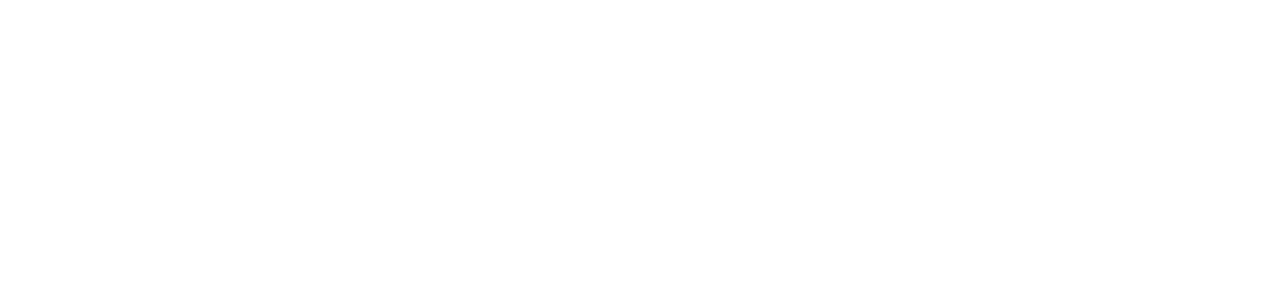
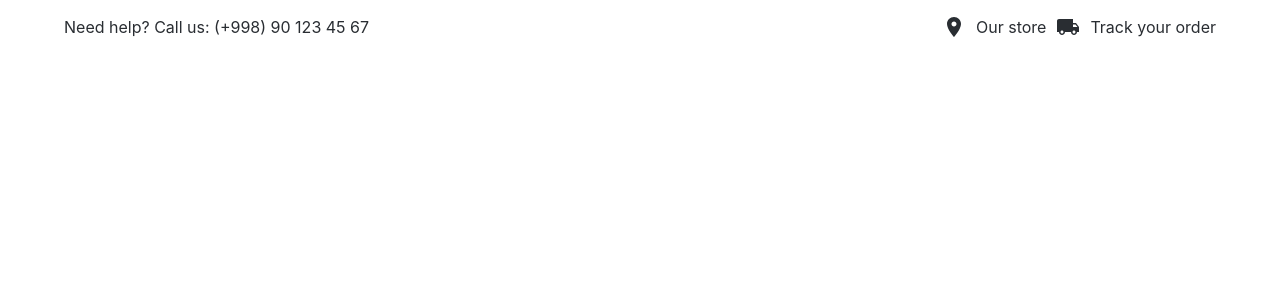
Before and after one commit to BosimovOxunjon/shopzone, a React app: page /contact in a window 1280 px wide. Before the commit this address had no page. Shown: the top 300 px of the page. Built offline with nearby package versions, Linux system fonts and the light colour scheme.

Commit message:
some bugs have been fixed

```diff
--- a/src/App.js
+++ b/src/App.js
@@ -6,14 +6,16 @@
 import Footer from "./containers/Footer/Footer";
 import Carousel from "./containers/Carousel/Carousel";
 import Home from "./containers/Home/Home";
+import Contact from "./containers/Contact/Contact";
 
 function App() {
   return (
     <>
       <Routes>
         <Route path="/" element={<SignUp />} />
-          <Route path="/home" element={<Home/>}/>
+        <Route path="/home" element={<Home />} />
         <Route path="/header" element={<Header />} />
+        <Route path="/contact" element={<Contact />} />
         <Route path="/carousel" element={<Carousel />} />
         <Route path="/search" element={<Search />} />
       </Routes>
--- a/src/containers/Contact/Contact.js
+++ b/src/containers/Contact/Contact.js
@@ -6,8 +6,19 @@
 const Contact = () => {
   return (
     <StyledContact>
-      <Container sx={{ display: "flex", alignItems: "center" }}>
-        <Box component="div">
+      <Container
+        sx={{
+          display: "flex",
+          alignItems: "center",
+          flexWrap: { xs: "wrap", sm: "nowrap" },
+          m: "15px auto",
+          fontSize: { xs: "small", sm: "medium" },
+        }}
+      >
+        <Box
+          component="div"
+          sx={{ mb: { xs: "10px", sm: "0" }, mr: { xs: "10px", sm: "0" } }}
+        >
           Need help? Call us:{" "}
           <a className="contact_phone" href="tel: +998901234567">
             (+998) 90 123 45 67
@@ -15,7 +26,14 @@
         </Box>
         <Box
           component="div"
-          sx={{ ml: "auto", display: "flex", alignItems: "center" }}
+          sx={{
+            ml: "auto",
+            display: "flex",
+            alignItems: "center",
+            flexWrap: "wrap",
+            ml: { xs: "0", sm: "auto" },
+            mb: { xs: "10px", sm: "0" },
+          }}
         >
           <Box component="div" className="contact_info" sx={{ mr: "10px" }}>
             <LocationOn className="contact_icon" />
--- a/src/containers/Search/Search.js
+++ b/src/containers/Search/Search.js
@@ -1,13 +1,15 @@
-import React from "react";
+import React, { useState } from "react";
 import { StyledSearch } from "../../styles/Search/search";
 import HeaderLogo from "../../assets/img/logo/logo.png";
 import { Link } from "react-router-dom";
-import { Button, Container, TextField, Autocomplete } from "@mui/material";
+import { Button, Container, Grid } from "@mui/material";
 import PersonOutlineOutlinedIcon from "@mui/icons-material/PersonOutlineOutlined";
 import FavoriteBorderOutlinedIcon from "@mui/icons-material/FavoriteBorderOutlined";
 import ShoppingCartOutlinedIcon from "@mui/icons-material/ShoppingCartOutlined";
+import DehazeIcon from "@mui/icons-material/Dehaze";
 
 const Search = () => {
+  const [show, setShow] = useState(false);
   return (
     <StyledSearch>
       <Container sx={{ display: "flex", alignItems: "center" }}>
@@ -25,6 +27,27 @@
             Search
           </Button>
         </form>
+        <DehazeIcon
+          sx={{
+            display: { xs: "inline-block", md: "none" },
+            color: "white",
+            cursor: "pointer",
+            ml: "auto",
+          }}
+          onClick={() => setShow(!show)}
+        />
+        <Grid
+          component="div"
+          sx={{
+            display: show ? "grid" : { xs: "none", md: "block" },
+            position: "absolute",
+            right: "0",
+            left: "0",
+            top: "100px",
+            background: "#003f62",
+            ml: { xs: "0", md: "auto" },
+          }}
+        >
           <Button className="search_link" sx={{ ml: "auto" }}>
             <PersonOutlineOutlinedIcon
               className="search_icon"
@@ -42,6 +65,7 @@
             <span className="search_counts">0</span>
             Cart
           </Button>
+        </Grid>
       </Container>
     </StyledSearch>
   );
--- a/src/styles/Contact/contact.js
+++ b/src/styles/Contact/contact.js
@@ -3,7 +3,7 @@
 const StyledContact = styled.section`
   display: flex;
   align-items: center;
-  height: 50px;
+  min-height: 50px;
   color: #292d32;
   .contact_phone {
     text-decoration: none;
```
Also changed, not shown: src/routes/index.js (+8 -1 lines). Lines whose indentation alone changed are shown as unchanged.
